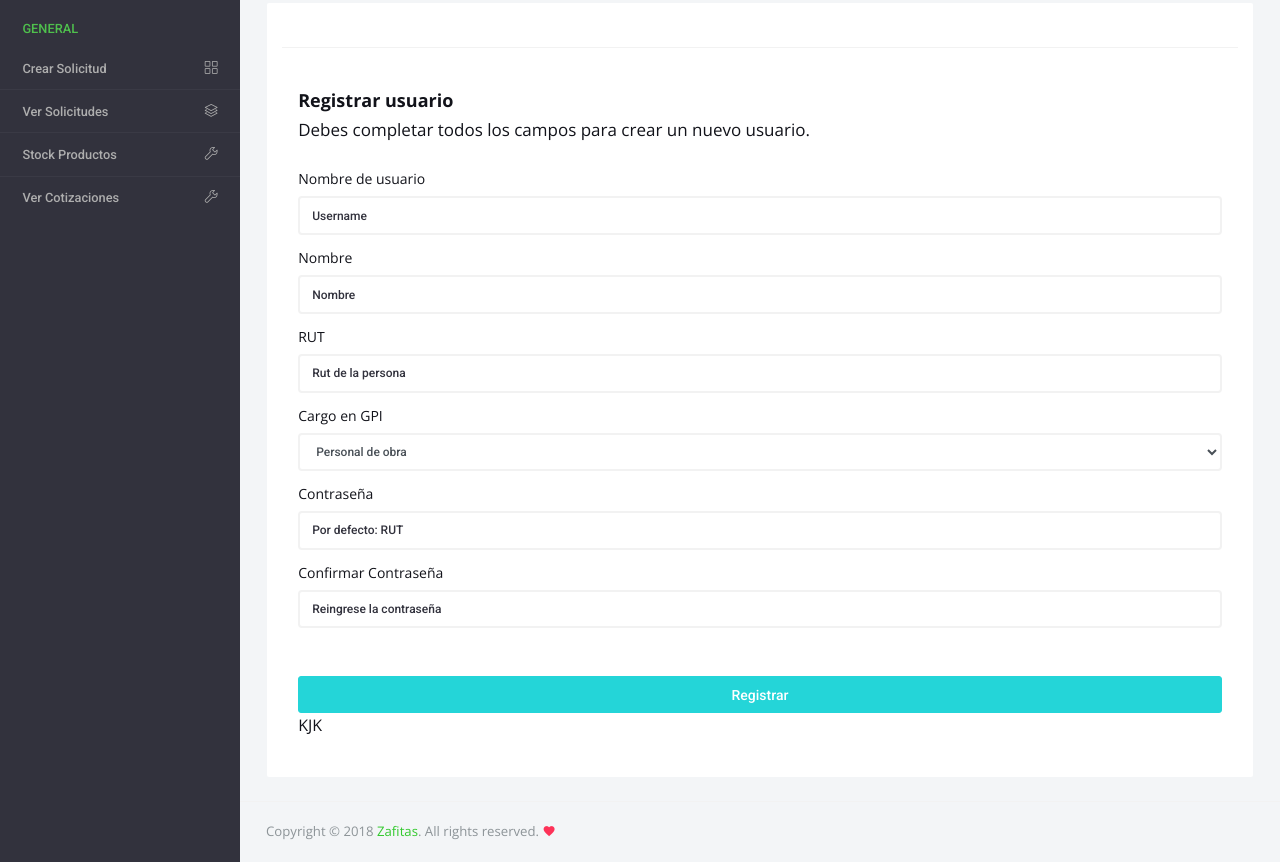
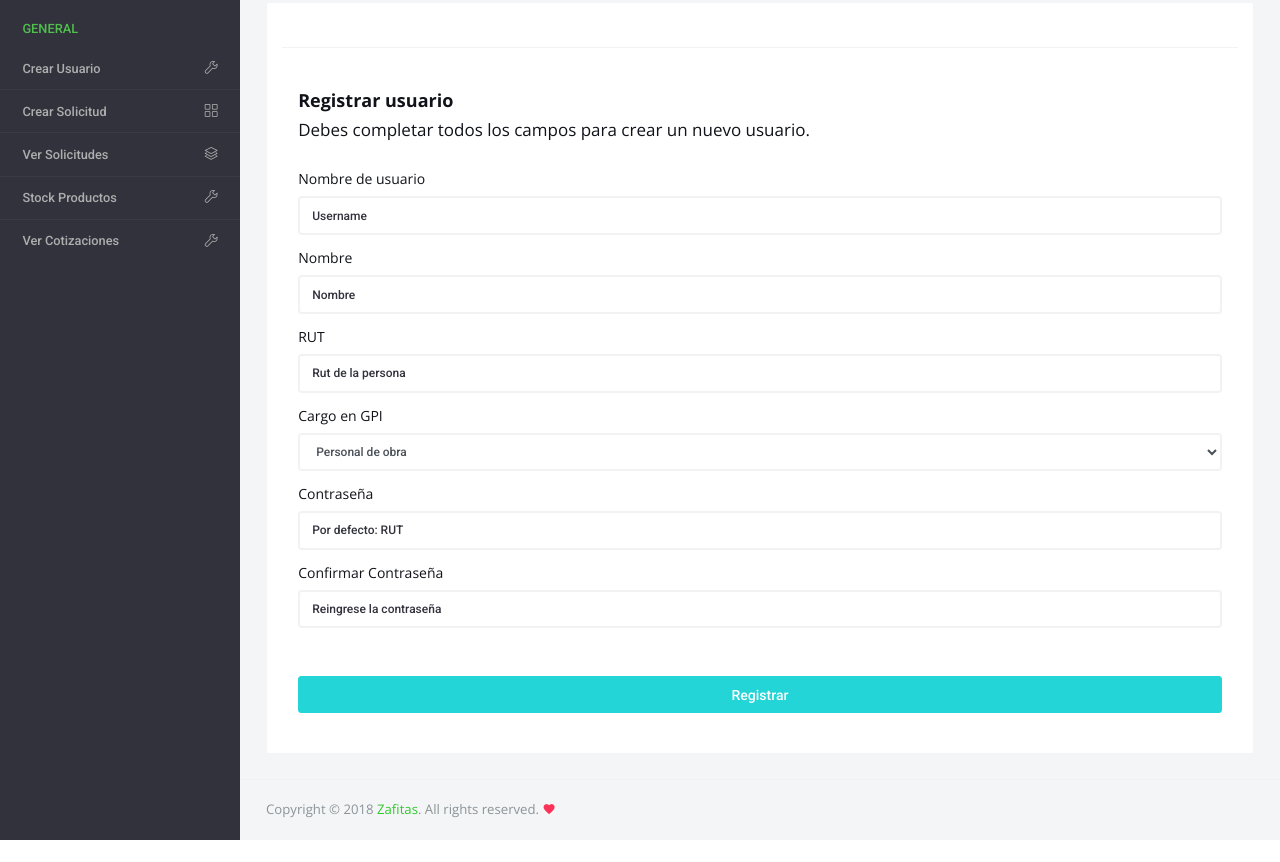
Before and after one commit to nachotp/ISW-zafitas, a Django app: page /registro/ in a window 1280 px wide. Shown: the part 79-941 px from the top of the page. After the commit the page ends 919 px from the top, so only its background shows below. Run offline with Django 3.2, Linux system fonts and the light colour scheme; some libraries are stand-ins or nearby versions.

Commit message:
Sidebar registro

```diff
--- a/webapp/templates/base.html
+++ b/webapp/templates/base.html
@@ -93,6 +93,12 @@
             <li class="nav-item nav-category">
               <span class="nav-link">GENERAL</span>
             </li>
+              <li class="nav-item">
+              <a class="nav-link" href="{% url "Registro" %}">
+                <span class="menu-title">Crear Usuario</span>
+                <i class="icon-wrench menu-icon"></i>
+              </a>
+            </li>
             <li class="nav-item">
               <a class="nav-link" href="{% url "Solicitud" %}">
                 <span class="menu-title">Crear Solicitud</span>
--- a/webapp/templates/registro.html
+++ b/webapp/templates/registro.html
@@ -39,6 +39,6 @@
                       <a class="btn btn-block btn-primary btn-lg font-weight-medium" href="../../index.html">Registrar</a>
                     </div>
                   </form>
-                </form>KJK
+                </form>
               </div>
 {% endblock %}
```
